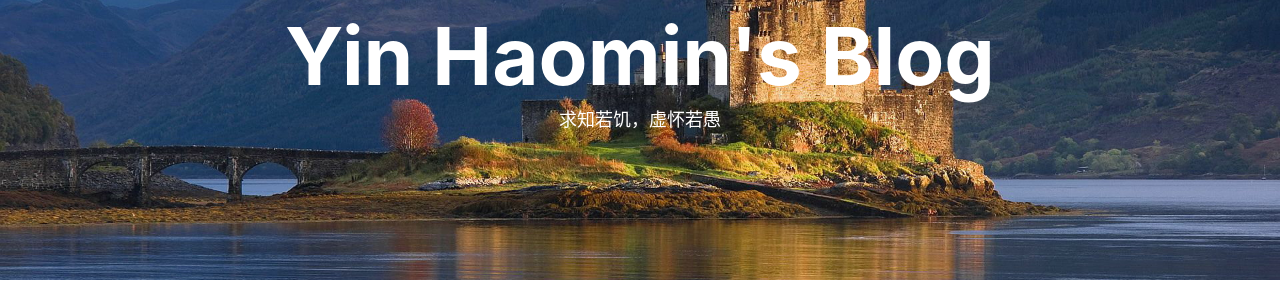
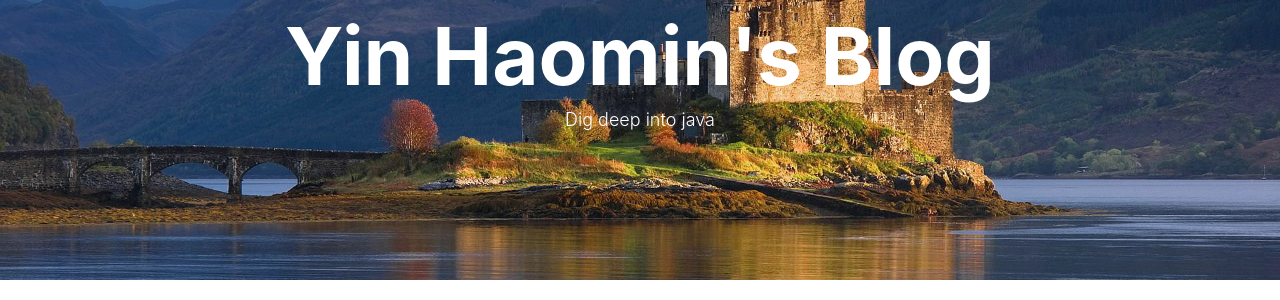
Before and after one commit to baiscjava/basicjava.github.io, a Jekyll site: the page built from index.html, in a window 1280 px wide. Shown: the part 138-438 px from the top of the page. Built offline with Jekyll 4.4.1, drawn with Linux system fonts in a browser that asks for light colours; nearby versions of some CDN libraries; the list of posts is cut into pages by our own code; comment, search, counter and statistics services are not loaded.

Commit message:
Update index.html

```diff
--- a/index.html
+++ b/index.html
@@ -1,6 +1,6 @@
 ---
 layout: page
-description: "求知若饥，虚怀若愚"
+description: "Dig deep into java"
 ---
 
 {% for post in paginator.posts %}
```
